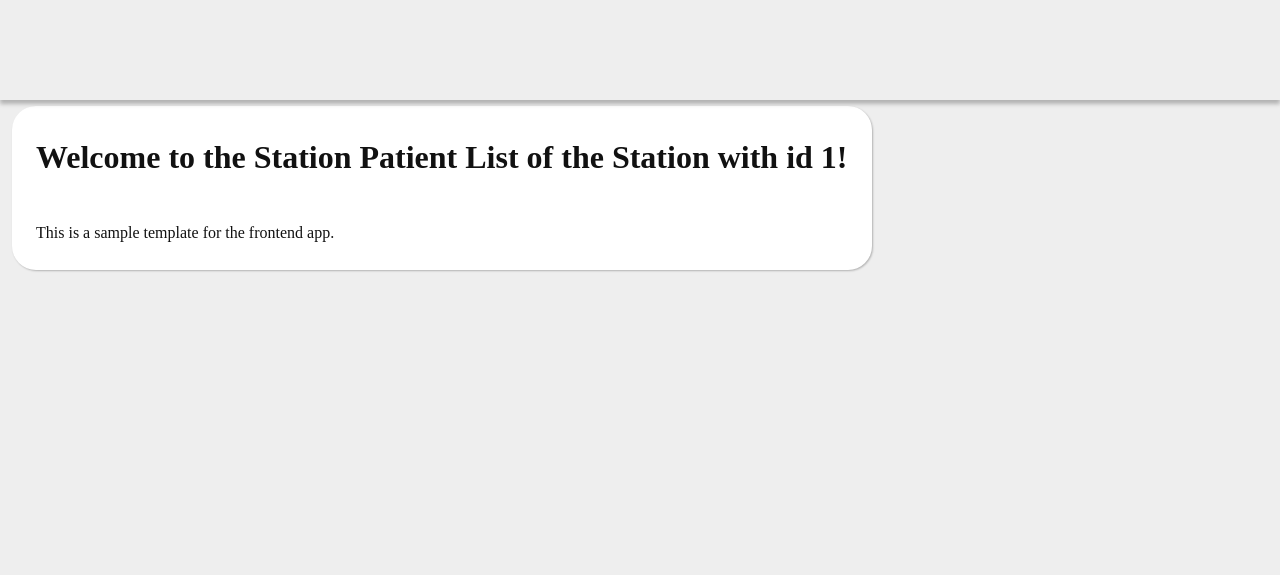
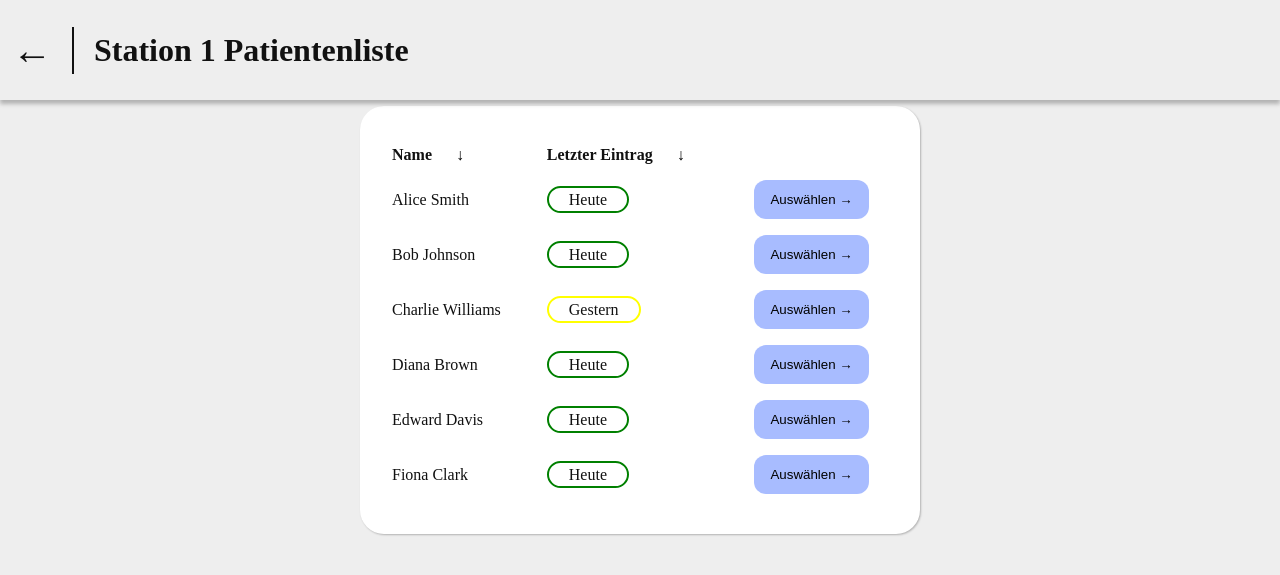
Before and after one commit to aalhousse/medical-staff-assessment, a Django app: page /stations/1 in a window 1280 px wide. Shown: the top 575 px of the page. Run offline with Django 5.2, Linux system fonts and the light colour scheme; parts of the project's set-up code (start-up, migrations or seed data) failed here and were passed over.

Commit message:
First commit: dummy data for patients, patients list view for every station added

```diff
--- a/frontend/templates/frontend/station_patient_list.html
+++ b/frontend/templates/frontend/station_patient_list.html
@@ -4,12 +4,43 @@
 
 {% block header %}
 <header>
+    <a href="/stations" style="font-size: 40px; text-decoration: none; font-weight: 400; color: #111; border-right: 2px solid #111; padding-right: 20px; margin-right: 10px;">←</a>
+    <h1>Station {{ id }} Patientenliste</h1>
 </header>
 {% endblock %}
 
 {% block content %}
-<div class="card" style="margin: 6px 12px">
-    <h1>Welcome to the Station Patient List of the Station with id {{ id }}!</h1>
-    <p>This is a sample template for the frontend app.</p>
+<div class="card" style="margin: 6px auto; width: 40%;">
+
+    <table class="table" style="margin: 20px 0; width: 100%; border-collapse: collapse; ">
+        <thead>
+            <tr style="text-align: left;">
+                <th style="padding: 8px;">Name <a href="#" style="text-decoration: none; color: black; font-weight: 400; margin-left: 20px;">↓</a></th>
+                <th>Letzter Eintrag <a href="#" style="text-decoration: none; color: black; font-weight: 400; margin-left: 20px;">↓</a></th>
+                <th style="padding: 8px;"></th>
+            </tr>
+        </thead>
+        <tbody>
+            {% for patient in patients %}
+            {% if patient.station_id == id %}
+            <tr>
+                <td style="padding: 8px; margin-right: 30px;">{{ patient.first_name }} {{ patient.last_name }}</td>
+                <td>
+                    {% if patient.daily_today %}
+                            <span style="padding: 3px 20px; border-radius: 20px; border: 2px solid green;">Heute</span>
+                        {% else %}
+                            <span style="padding: 3px 20px; border-radius: 20px; border: 2px solid yellow;">Gestern</span>
+                    {% endif %}
+                </td>
+                <td style="padding: 8px;">
+                    <form action="" method="get">
+                        <button onclick="window.location.href = '/stations/{{ id }}/{{ patient.id }}/'" class="btn btn-primary" style="margin: 0 auto;">Auswählen →</button>
+                    </form>
+                </td>
+            </tr>
+            {% endif %}
+            {% endfor %}
+        </tbody>
+    </table>
 </div>
 {% endblock %}
--- a/frontend/views.py
+++ b/frontend/views.py
@@ -1,5 +1,6 @@
 from django.shortcuts import render
-from backend.models import Station
+from backend.models import Station, Patient
+from django.shortcuts import get_object_or_404
 
 
 def home(request):
@@ -25,8 +26,83 @@ def stations(request):
 
 
 def station_patient_list(request, id):
+    # Hardcoded patients assigned to the station
+    hardcoded_patients = [
+        {
+            "id": 1,
+            "first_name": "Alice",
+            "last_name": "Smith",
+            "daily_today": True,
+            "station_id": 1,
+        },
+        {
+            "id": 2,
+            "first_name": "Bob",
+            "last_name": "Johnson",
+            "daily_today": True,
+            "station_id": 1,
+        },
+        {
+            "id": 3,
+            "first_name": "Charlie",
+            "last_name": "Williams",
+            "daily_today": False,
+            "station_id": 1,
+        },
+        {
+            "id": 4,
+            "first_name": "Diana",
+            "last_name": "Brown",
+            "daily_today": True,
+            "station_id": 1,
+        },
+        {
+            "id": 5,
+            "first_name": "Edward",
+            "last_name": "Davis",
+            "daily_today": True,
+            "station_id": 1,
+        },
+        {
+            "id": 6,
+            "first_name": "Fiona",
+            "last_name": "Clark",
+            "daily_today": True,
+            "station_id": 1,
+        },
+        {
+            "id": 7,
+            "first_name": "George",
+            "last_name": "Harris",
+            "daily_today": False,
+            "station_id": 3,
+        },
+        {
+            "id": 8,
+            "first_name": "Hannah",
+            "last_name": "Lewis",
+            "daily_today": True,
+            "station_id": 4,
+        },
+        {
+            "id": 9,
+            "first_name": "Ian",
+            "last_name": "Walker",
+            "daily_today": False,
+            "station_id": 2,
+        },
+        {
+            "id": 10,
+            "first_name": "Julia",
+            "last_name": "King",
+            "daily_today": True,
+            "station_id": 5,
+        },
+    ]
+
     context = {
-        'id': id
+        'id': id,  # Station ID
+        'patients': hardcoded_patients,  # Pass the hardcoded patients to the template
     }
     return render(request, 'frontend/station_patient_list.html', context)
 
```
